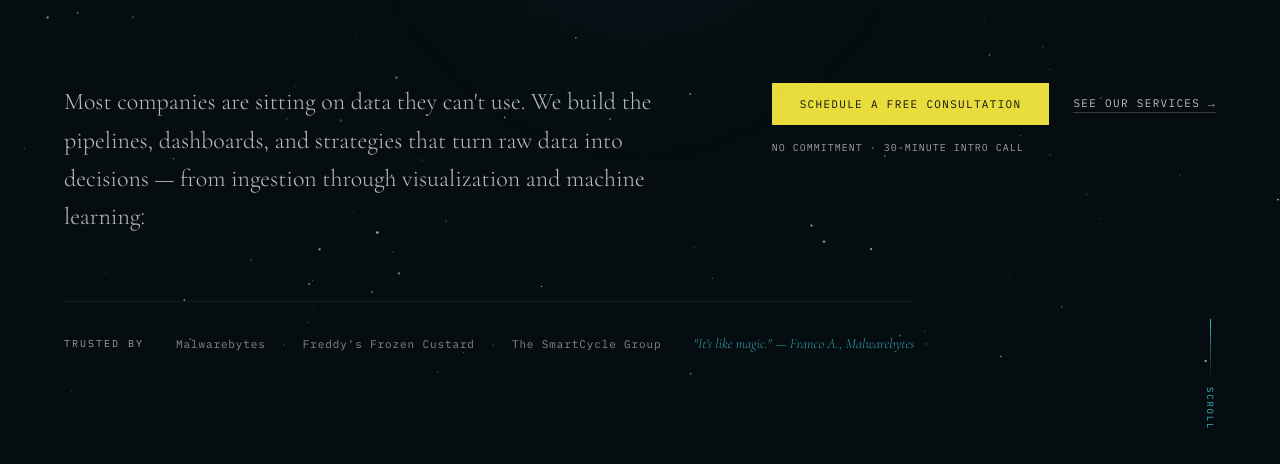
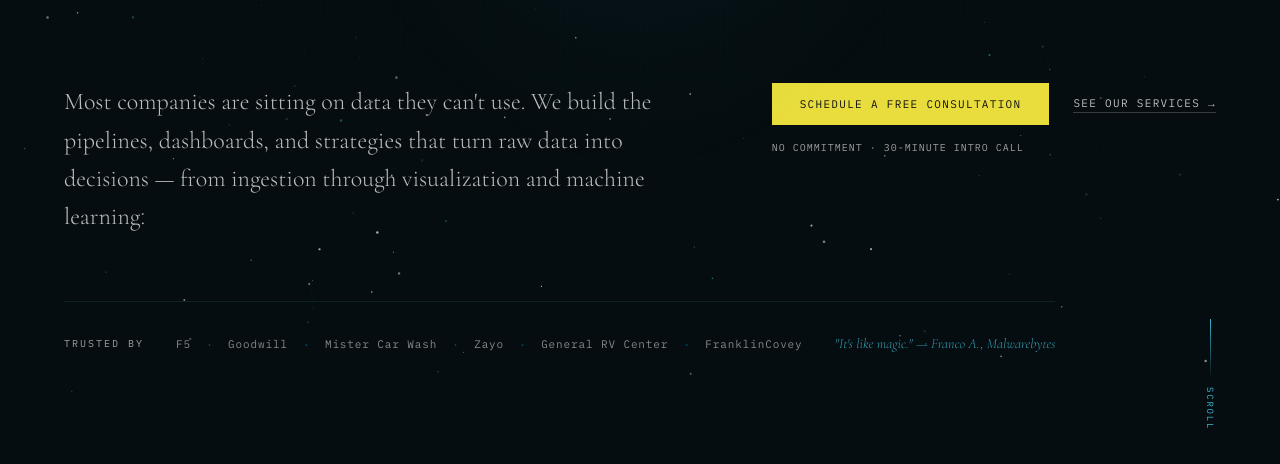
Before and after one commit to steven-inojosa-argo/argo-website, a plain HTML site: page index.html in a window 1280 px wide. Shown: the part 402-866 px from the top of the page. Drawn offline with nearby package versions, Linux system fonts and the light colour scheme.

Commit message:
Update "Trusted by" logos to new enterprise clients with clickable links
Co-Authored-By: Claude Sonnet 4.6 <noreply@anthropic.com>

```diff
--- a/index.html
+++ b/index.html
@@ -449,6 +449,13 @@ footer {
   letter-spacing: 0.08em;
   color: var(--neutral-300);
   opacity: 0.7;
+  text-decoration: none;
+  transition: opacity 0.2s ease, color 0.2s ease;
+}
+
+a.proof-logo:hover {
+  opacity: 1;
+  color: var(--teal-400);
 }
 
 .proof-divider {
@@ -1732,11 +1739,17 @@ footer {
     <div class="hero-proof">
       <span class="proof-label">Trusted by</span>
       <div class="proof-logos">
-        <span class="proof-logo">Malwarebytes</span>
+        <a class="proof-logo" href="https://www.f5.com" target="_blank" rel="noopener">F5</a>
         <span class="proof-divider">·</span>
-        <span class="proof-logo">Freddy's Frozen Custard</span>
+        <a class="proof-logo" href="https://www.goodwill.org" target="_blank" rel="noopener">Goodwill</a>
         <span class="proof-divider">·</span>
-        <span class="proof-logo">The SmartCycle Group</span>
+        <a class="proof-logo" href="https://www.mistercarwash.com" target="_blank" rel="noopener">Mister Car Wash</a>
+        <span class="proof-divider">·</span>
+        <a class="proof-logo" href="https://www.zayo.com" target="_blank" rel="noopener">Zayo</a>
+        <span class="proof-divider">·</span>
+        <a class="proof-logo" href="https://www.generalrv.com" target="_blank" rel="noopener">General RV Center</a>
+        <span class="proof-divider">·</span>
+        <a class="proof-logo" href="https://www.franklincovey.com" target="_blank" rel="noopener">FranklinCovey</a>
       </div>
       <span class="proof-quote">"It's like magic." — Franco A., Malwarebytes</span>
     </div>
```
